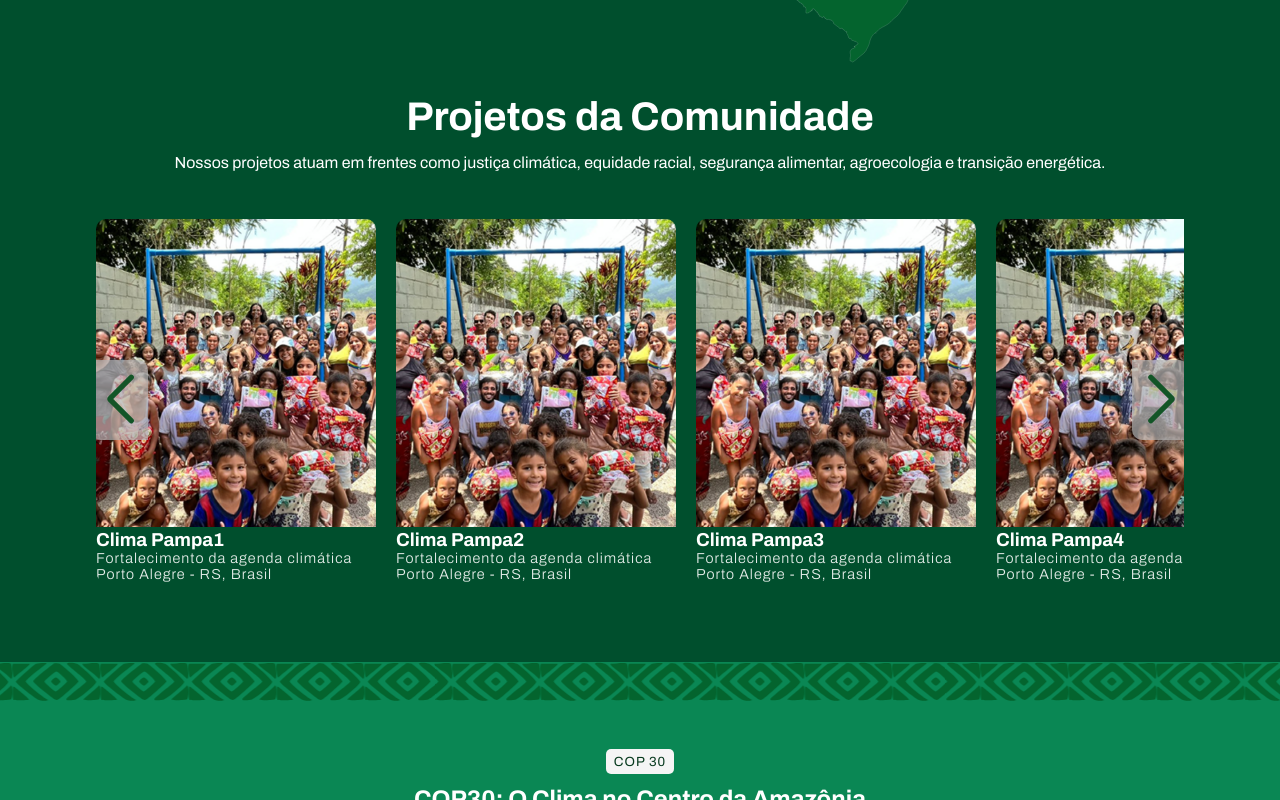
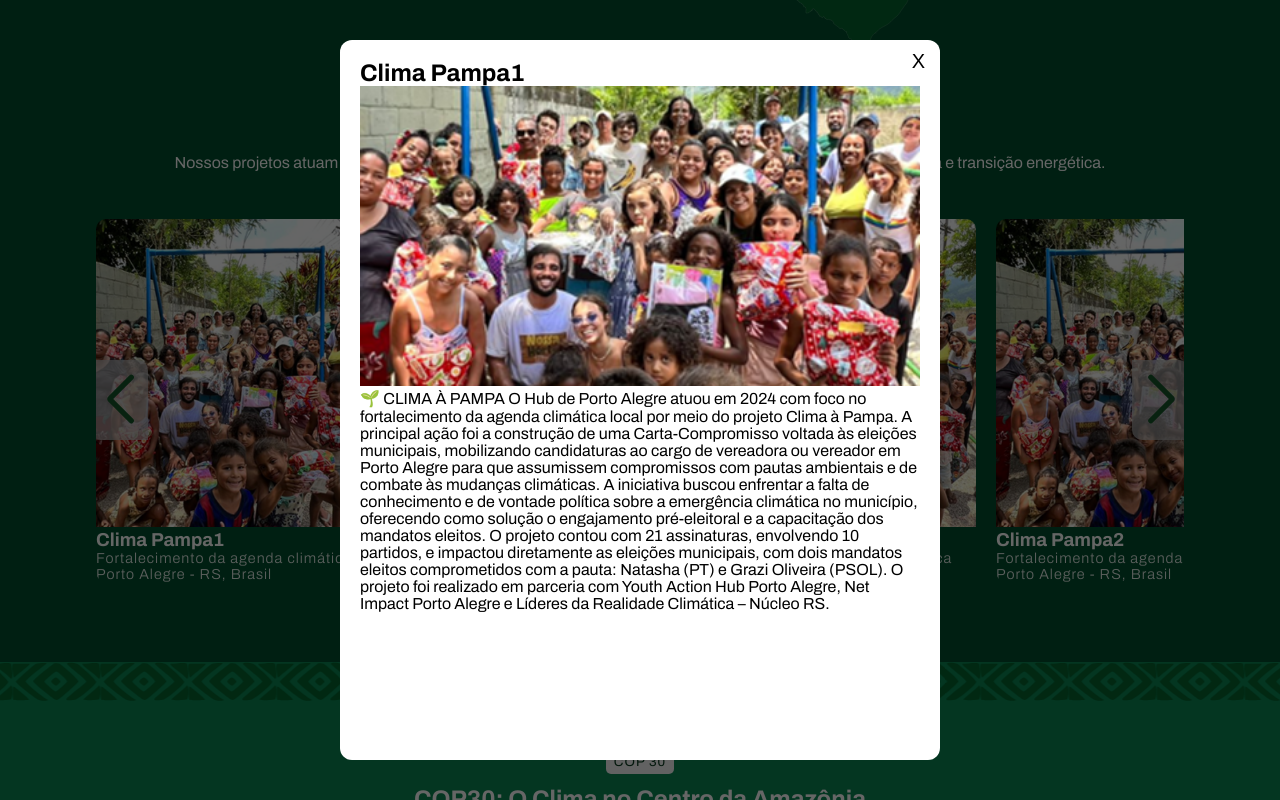
Before and after one commit to LAYSEGABI/COP30, a React (Vite) app: page / in a window 1280 px wide. Both pictures are taken after a click on the element 236 px from the left and 3446 px from the top of the page. Shown: the part 3046-3846 px from the top of the page. Built offline with nearby package versions, Linux system fonts and the light colour scheme.

Commit message:
pop up adicionado a seção de projetos

```diff
--- a/src/sections/ComunidadeGS.jsx
+++ b/src/sections/ComunidadeGS.jsx
@@ -4,9 +4,42 @@ import { Navigation, Pagination } from "swiper/modules";
 import "swiper/css"; // estilos básicos
 import "swiper/css/navigation";
 import { Swiper, SwiperSlide } from "swiper/react";
+import React, { useState } from "react";
 import ImgProjeto from "../assets/ImgProjeto.png";
 
 function ComunidadeGS() {
+  const [isOpen, setIsOpen] = useState(false);
+  const [selectedProject, setSelectedProject] = useState(null);
+
+  const projetos = [
+    {
+      id: 1,
+      titulo: "Clima Pampa1",
+      subtitulo: "Fortalecimento da agenda climática",
+      local: "Porto Alegre - RS, Brasil",
+      descricao: `🌱 CLIMA À PAMPA
+O Hub de Porto Alegre atuou em 2024 com foco no fortalecimento da agenda climática local por meio do projeto Clima à Pampa.
+
+A principal ação foi a construção de uma Carta-Compromisso voltada às eleições municipais, mobilizando candidaturas ao cargo de vereadora ou vereador em Porto Alegre para que assumissem compromissos com pautas ambientais e de combate às mudanças climáticas.
+
+A iniciativa buscou enfrentar a falta de conhecimento e de vontade política sobre a emergência climática no município, oferecendo como solução o engajamento pré-eleitoral e a capacitação dos mandatos eleitos.
+
+O projeto contou com 21 assinaturas, envolvendo 10 partidos, e impactou diretamente as eleições municipais, com dois mandatos eleitos comprometidos com a pauta: Natasha (PT) e Grazi Oliveira (PSOL).
+
+O projeto foi realizado em parceria com Youth Action Hub Porto Alegre, Net Impact Porto Alegre e Líderes da Realidade Climática – Núcleo RS.`,
+      img: ImgProjeto,
+    },
+    {
+      id: 2,
+      titulo: "Clima Pampa2",
+      subtitulo: "Fortalecimento da agenda climática",
+      local: "Porto Alegre - RS, Brasil",
+      descricao: "Aqui viria o conteúdo detalhado do projeto 2...",
+      img: ImgProjeto,
+    },
+    // pode adicionar mais projetos aqui
+  ];
+
   return (
     <section id="comunidade" className="global-shapers">
       <div className="container">
@@ -56,13 +89,17 @@ function ComunidadeGS() {
               <div className="map-popup">
                 <h3>Hub Belém</h3>
                 <p>
-                  Segundo hub do Norte do Brasil, estabelecido em 2025, com foco em sustentabilidade, impacto social e tecnologia. Inspirado pela Amazônia, conecta inovação local a soluções globais.
+                  Segundo hub do Norte do Brasil, estabelecido em 2025, com foco
+                  em sustentabilidade, impacto social e tecnologia. Inspirado
+                  pela Amazônia, conecta inovação local a soluções globais.
                 </p>
-                <a href="https://www.instagram.com/globalshapershubbelem/" className="saiba-mais">
+                <a
+                  href="https://www.instagram.com/globalshapershubbelem/"
+                  className="saiba-mais"
+                >
                   Conheça as iniciativas do hub.
                 </a>
               </div>
-
             </div>
           </div>
 
@@ -89,63 +126,112 @@ function ComunidadeGS() {
                 },
               }}
             >
-              <SwiperSlide>
-                <div className="card-projeto">
-                  <img src={ImgProjeto} alt="" />
-                  <h3>Clima Pampa1</h3>
-                  <p>Fortalecimento da agenda climática</p>
-                  <p>Porto Alegre - RS, Brasil</p>
+              {projetos.map((proj) => (
+                <SwiperSlide key={proj.id}>
+                  <div
+                    className="card-projeto"
+                    onClick={() => {
+                      setSelectedProject(proj);
+                      setIsOpen(true);
+                    }}
+                    style={{ cursor: "pointer" }}
+                  >
+                    <img src={proj.img} alt={proj.titulo} />
+                    <h3>{proj.titulo}</h3>
+                    <p>{proj.subtitulo}</p>
+                    <p>{proj.local}</p>
                   </div>
                 </SwiperSlide>
-              <SwiperSlide>
-                <div className="card-projeto">
-                  <img src={ImgProjeto} alt="" />
-                  <h3>Clima Pampa2</h3>
-                  <p>Fortalecimento da agenda climática</p>
-                  <p>Porto Alegre - RS, Brasil</p>
+              ))}
+              {projetos.map((proj) => (
+                <SwiperSlide key={proj.id}>
+                  <div
+                    className="card-projeto"
+                    onClick={() => {
+                      setSelectedProject(proj);
+                      setIsOpen(true);
+                    }}
+                    style={{ cursor: "pointer" }}
+                  >
+                    <img src={proj.img} alt={proj.titulo} />
+                    <h3>{proj.titulo}</h3>
+                    <p>{proj.subtitulo}</p>
+                    <p>{proj.local}</p>
                   </div>
                 </SwiperSlide>
-              <SwiperSlide>
-                <div className="card-projeto">
-                  <img src={ImgProjeto} alt="" />
-                  <h3>Clima Pampa3</h3>
-                  <p>Fortalecimento da agenda climática</p>
-                  <p>Porto Alegre - RS, Brasil</p>
+              ))}{" "}
+              {projetos.map((proj) => (
+                <SwiperSlide key={proj.id}>
+                  <div
+                    className="card-projeto"
+                    onClick={() => {
+                      setSelectedProject(proj);
+                      setIsOpen(true);
+                    }}
+                    style={{ cursor: "pointer" }}
+                  >
+                    <img src={proj.img} alt={proj.titulo} />
+                    <h3>{proj.titulo}</h3>
+                    <p>{proj.subtitulo}</p>
+                    <p>{proj.local}</p>
                   </div>
                 </SwiperSlide>
-              <SwiperSlide>
-                <div className="card-projeto">
-                  <img src={ImgProjeto} alt="" />
-                  <h3>Clima Pampa4</h3>
-                  <p>Fortalecimento da agenda climática</p>
-                  <p>Porto Alegre - RS, Brasil</p>
+              ))}{" "}
+              {projetos.map((proj) => (
+                <SwiperSlide key={proj.id}>
+                  <div
+                    className="card-projeto"
+                    onClick={() => {
+                      setSelectedProject(proj);
+                      setIsOpen(true);
+                    }}
+                    style={{ cursor: "pointer" }}
+                  >
+                    <img src={proj.img} alt={proj.titulo} />
+                    <h3>{proj.titulo}</h3>
+                    <p>{proj.subtitulo}</p>
+                    <p>{proj.local}</p>
                   </div>
                 </SwiperSlide>
-              <SwiperSlide>
-                <div className="card-projeto">
-                  <img src={ImgProjeto} alt="" />
-                  <h3>Clima Pampa5</h3>
-                  <p>Fortalecimento da agenda climática</p>
-                  <p>Porto Alegre - RS, Brasil</p>
+              ))}{" "}
+              {projetos.map((proj) => (
+                <SwiperSlide key={proj.id}>
+                  <div
+                    className="card-projeto"
+                    onClick={() => {
+                      setSelectedProject(proj);
+                      setIsOpen(true);
+                    }}
+                    style={{ cursor: "pointer" }}
+                  >
+                    <img src={proj.img} alt={proj.titulo} />
+                    <h3>{proj.titulo}</h3>
+                    <p>{proj.subtitulo}</p>
+                    <p>{proj.local}</p>
                   </div>
                 </SwiperSlide>
-              <SwiperSlide>
-                <div className="card-projeto">
-                  <img src={ImgProjeto} alt="" />
-                  <h3>Clima Pampa6</h3>
-                  <p>Fortalecimento da agenda climática</p>
-                  <p>Porto Alegre - RS, Brasil</p>
+              ))}
+            </Swiper>
+
+            {/* Modal */}
+            {isOpen && selectedProject && (
+              <div className="modal-overlay" onClick={() => setIsOpen(false)}>
+                <div
+                  className="modal-content"
+                  onClick={(e) => e.stopPropagation()} // evita fechar ao clicar dentro
+                >
+                  <button
+                    className="close-btn"
+                    onClick={() => setIsOpen(false)}
+                  >
+                    X
+                  </button>
+                  <h2>{selectedProject.titulo}</h2>
+                  <img src={selectedProject.img} alt={selectedProject.titulo} />
+                  <p>{selectedProject.descricao}</p>
                 </div>
-              </SwiperSlide>
-              <SwiperSlide>
-                <div className="card-projeto">
-                  <img src={ImgProjeto} alt="" />
-                  <h3>Clima Pampa7</h3>
-                  <p>Fortalecimento da agenda climática</p>
-                  <p>Porto Alegre - RS, Brasil</p>
               </div>
-              </SwiperSlide>
-            </Swiper>
+            )}
           </div>
         </div>
       </div>
--- a/src/styles/GS.css
+++ b/src/styles/GS.css
@@ -210,6 +210,45 @@
     }
 }
 
+.modal-overlay {
+  position: fixed;
+  top: 0;
+  left: 0;
+  width: 100%;
+  height: 100%;
+  background: rgba(0,0,0,0.6);
+  display: flex;
+  align-items: center;
+  justify-content: center;
+  z-index: 999;
+}
+
+.modal-content {
+  background: white;
+  padding: 20px;
+  max-width: 600px;
+  color: #000;
+  height: 90%;
+  width: 90%;
+  border-radius: 12px;
+  position: relative;
+
+  & > img {
+    width: 100%;
+    max-height: 300px;
+    object-fit: cover;
+  }
+}
+
+.close-btn {
+  position: absolute;
+  top: 10px;
+  right: 15px;
+  background: none;
+  border: none;
+  font-size: 20px;
+  cursor: pointer;
+}
 
 
 @media (max-width: 900px) {
```
Lines whose indentation alone changed are shown as unchanged.
